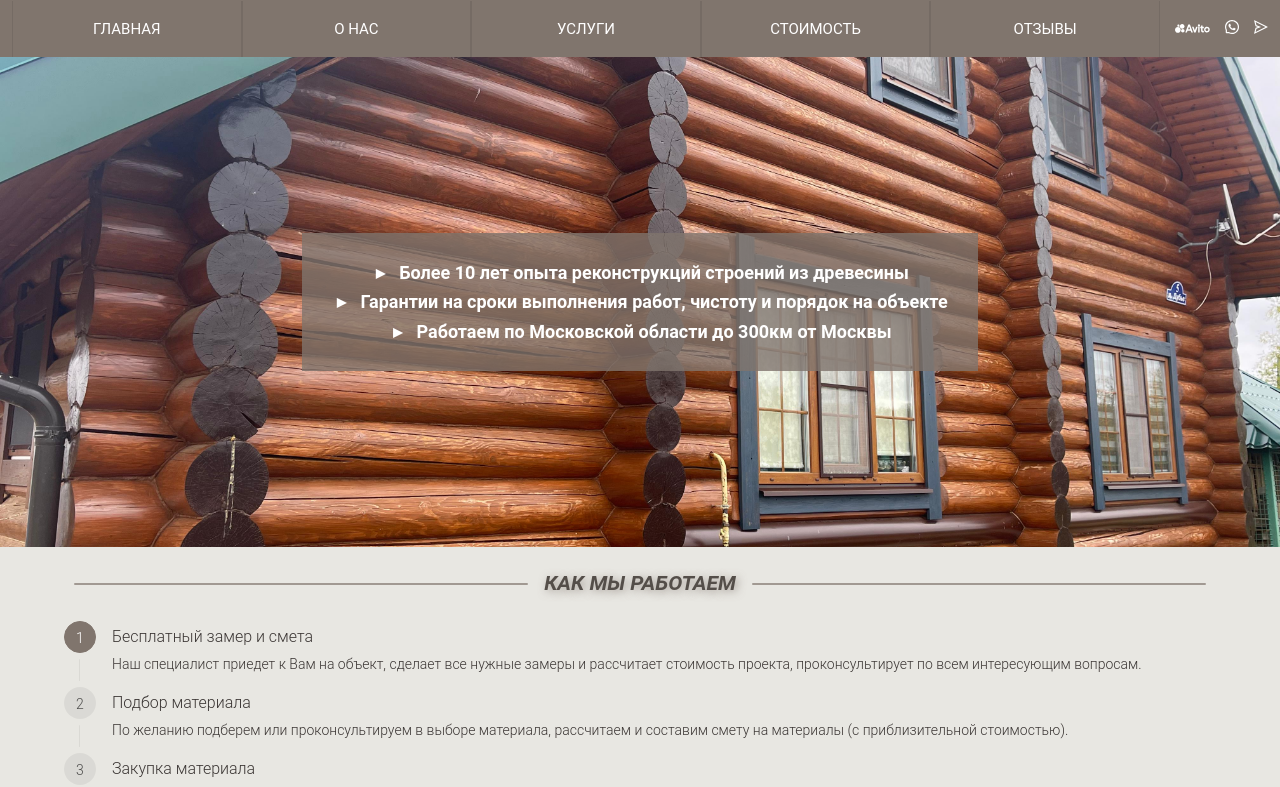
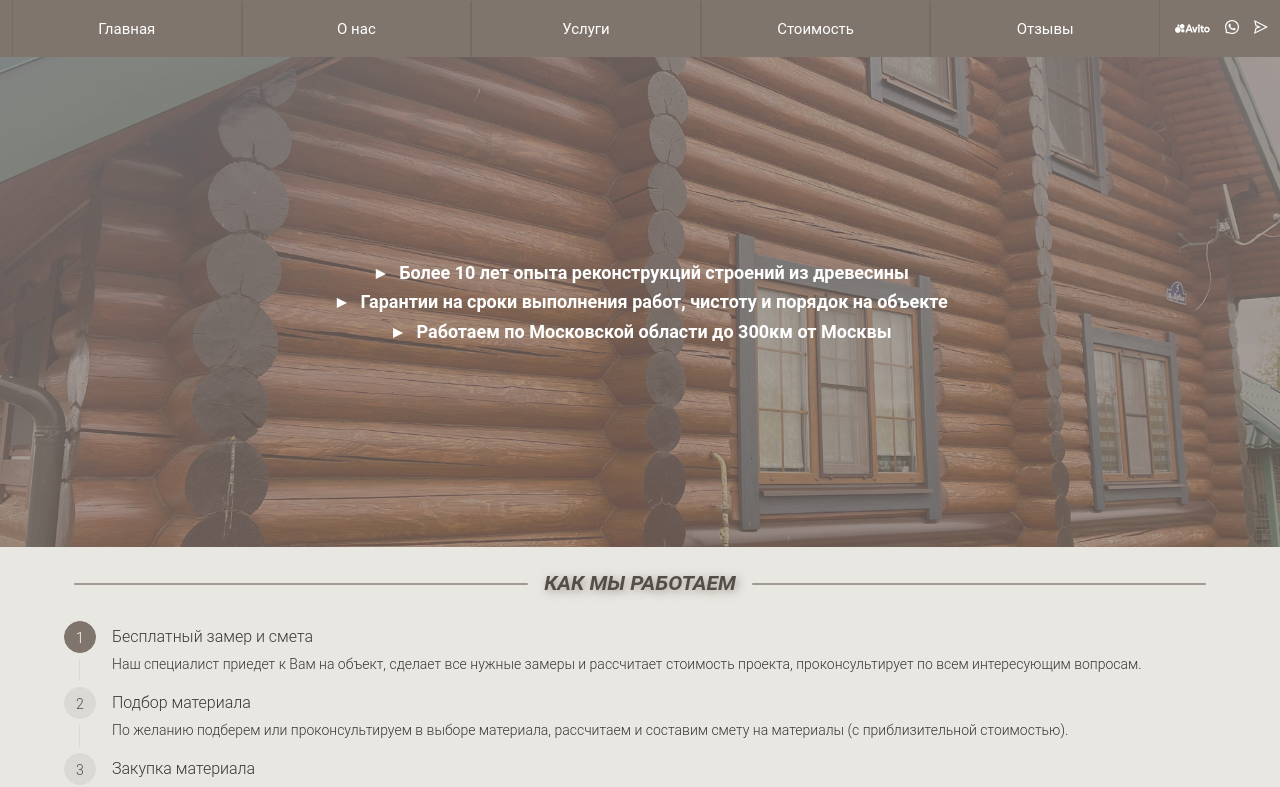
Before and after one commit to dolichotis/veronika, a React (Create React App) app: page / in a window 1280 px wide. Shown: the top 787 px of the page. Built offline with nearby package versions, Linux system fonts and the light colour scheme; a small style sheet from the web is missing; a web font is replaced by a local one.

Commit message:
main style

```diff
--- a/src/components/header/header.css
+++ b/src/components/header/header.css
@@ -35,7 +35,6 @@
     color: white;
     cursor: pointer;
     transition: background-color 0.3s;
-    text-transform: uppercase;
     border-left: 1px solid #756b64;
     border-right: 1px solid #756b64;
 }
--- a/src/components/main/main.css
+++ b/src/components/main/main.css
@@ -1,22 +1,33 @@
 .main {
-    background-image: url('main3.jpeg'); /* Путь к изображению */
+    position: relative; /* чтобы overlay позиционировался относительно .main */
+    background-image: url('main3.jpeg');
     background-size: cover;
     background-position: center;
     background-repeat: no-repeat;
-    height: 450PX; /* Высота блока */
+    height: 450px;
     display: flex;
     justify-content: center;
-    align-items: center; /* Выравниваем текст по центру вертикально */
+    align-items: center;
     padding: 20px;
     text-align: center;
+    overflow: hidden;
+}
+
+.overlay {
+    position: absolute;
+    top: 0; left: 0; right: 0; bottom: 0;
+    background-color: rgba(128, 117, 109, 0.7); /* цвет и прозрачность */
+    z-index: 1;
 }
 
 .text-container {
-    background: rgba(128, 117, 109, 0.8); /* Полупрозрачный фон */
-    color: white; /* Белый текст */
+    position: relative;
+    color: white;
     padding: 20px;
+    z-index: 2; /* чтобы текст был поверх overlay */
     list-style: none;
 }
+
 
 .text-container li {
     margin: 10px;
--- a/src/components/main/main.js
+++ b/src/components/main/main.js
@@ -5,6 +5,7 @@ import './main.css';
 function Main() {
   return (
     <div className="main" id="mainID">
+      <div className="overlay"></div>
       <ul className="text-container">
         <li className="liMain">Более 10 лет опыта реконструкций строений из древесины</li>
         <li className="liMain">Гарантии на сроки выполнения работ, чистоту и порядок на объекте</li>
```
